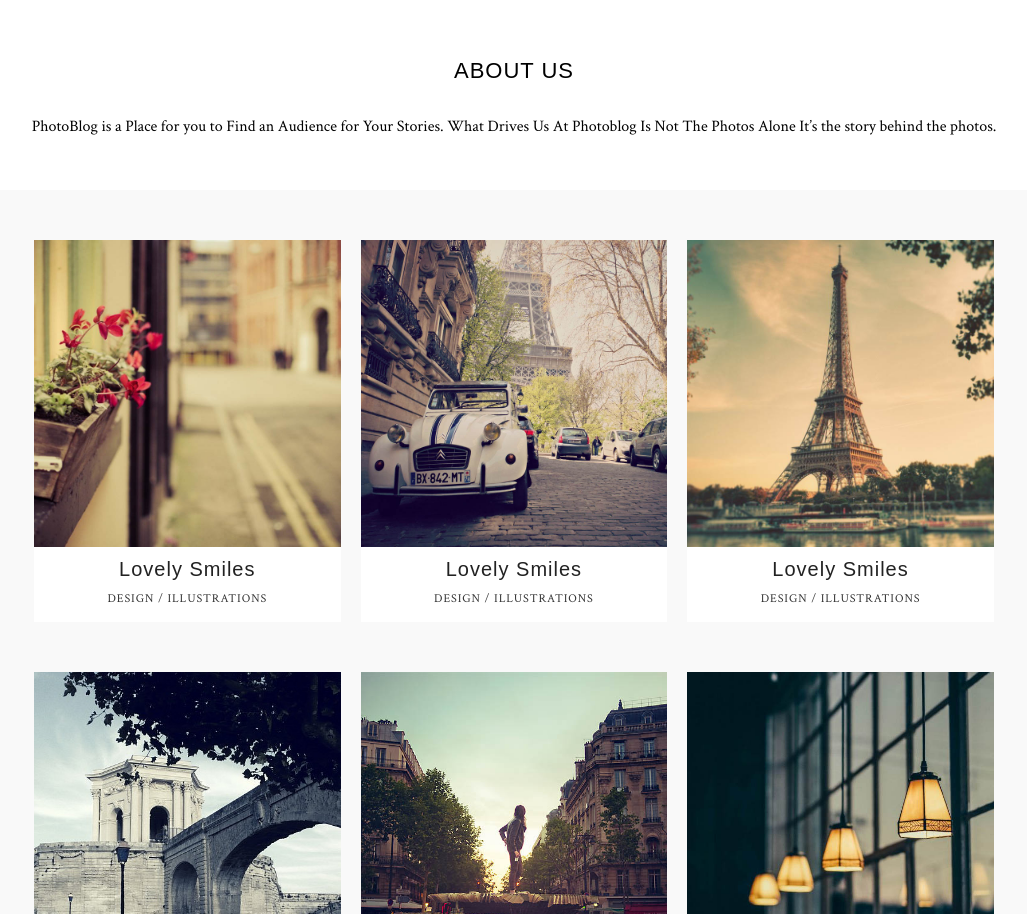
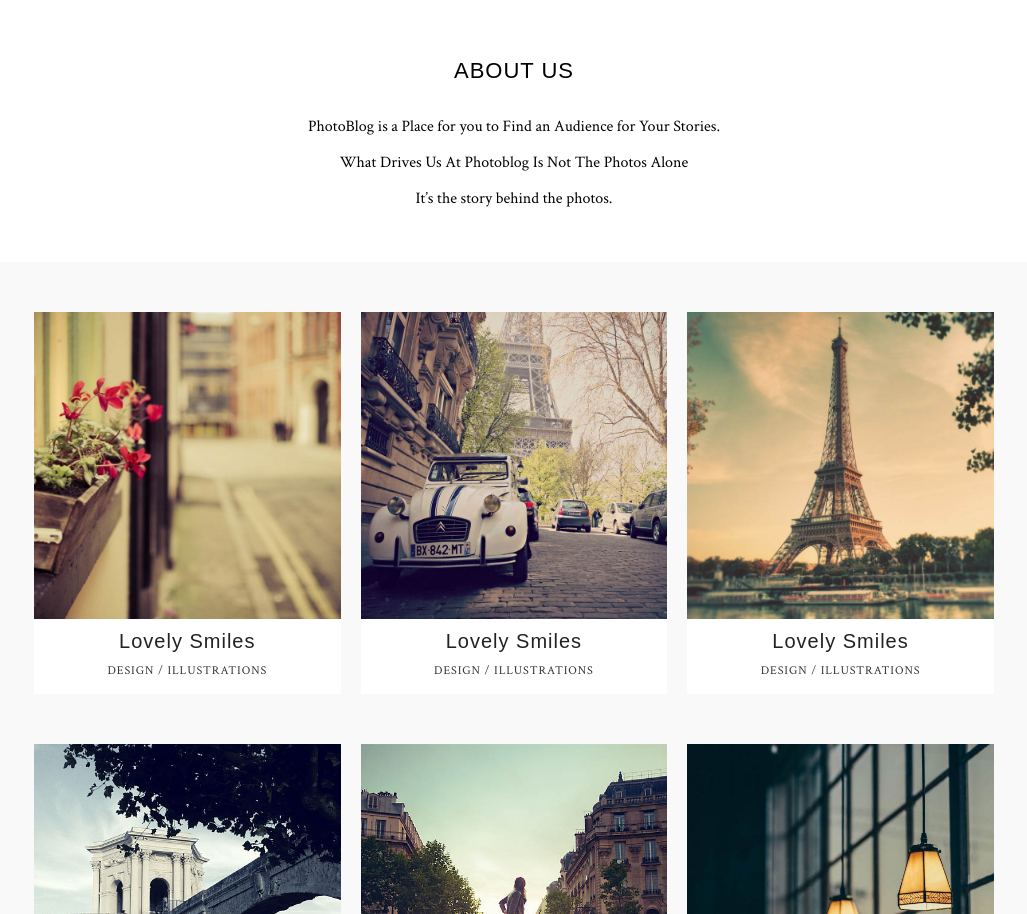
Before and after one commit to bezcontrol/newsite, a plain HTML site: page index.html in a window 1280 px wide. Shown: the part 930-1844 px from the top of the page, without its empty margins (126-1153 px from the left). Drawn offline with nearby package versions, Linux system fonts and the light colour scheme.

Commit message:
Update index.html

```diff
--- a/index.html
+++ b/index.html
@@ -101,9 +101,9 @@
 								<h2>ABOUT US</h2>
 							</div>
 							<div class="box-content">
-								<p>PhotoBlog is a Place for you to Find an Audience for Your Stories.
-								        What Drives Us At Photoblog Is Not The Photos Alone
-								            It’s the story behind the photos.</p>
+                                <p>PhotoBlog is a Place for you to Find an Audience for Your Stories.</p>
+								        <p>What Drives Us At Photoblog Is Not The Photos Alone</p>
+								            <p>It’s the story behind the photos.</p>
 							</div>
 						</div>
 					</div>
```
